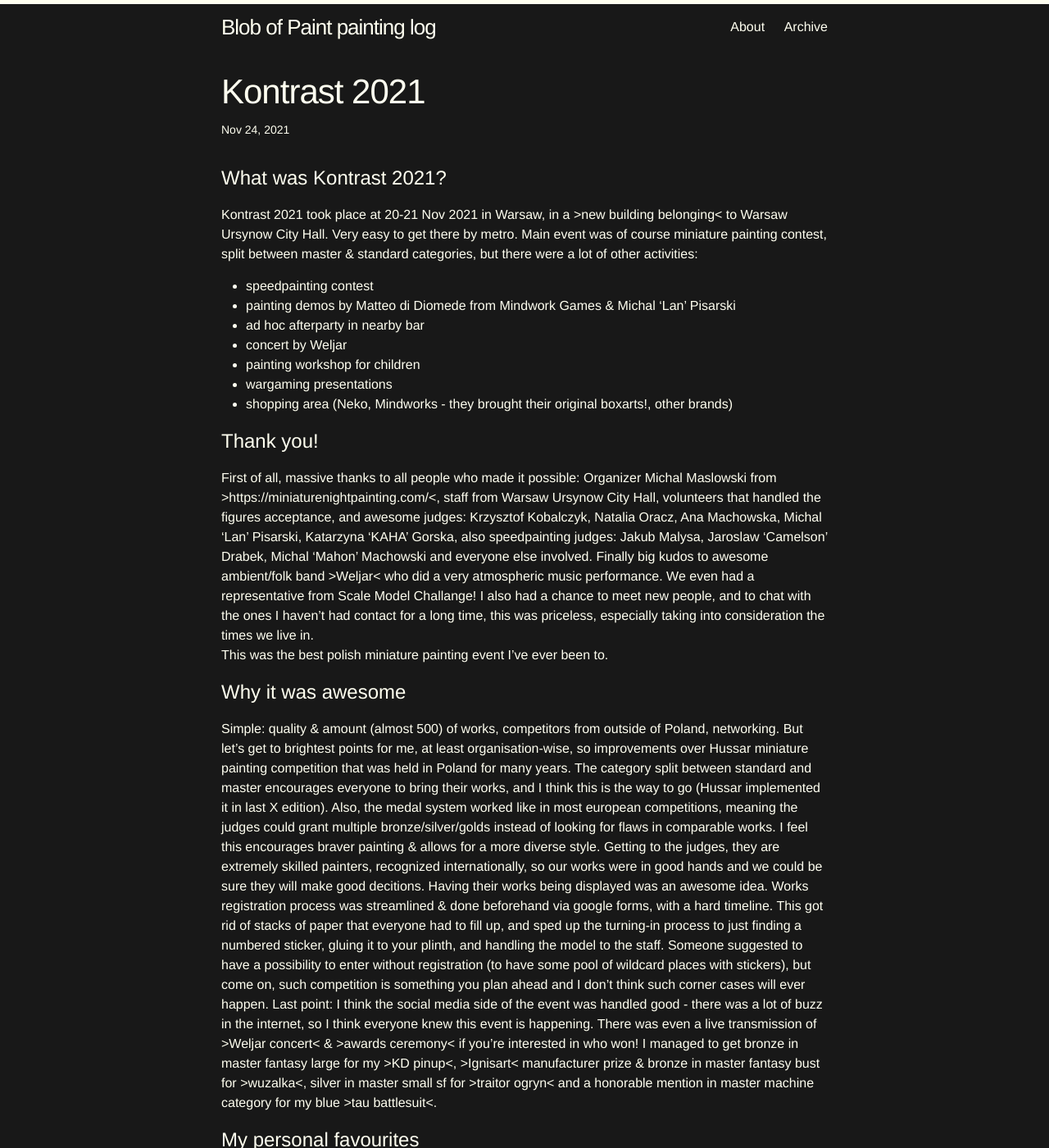
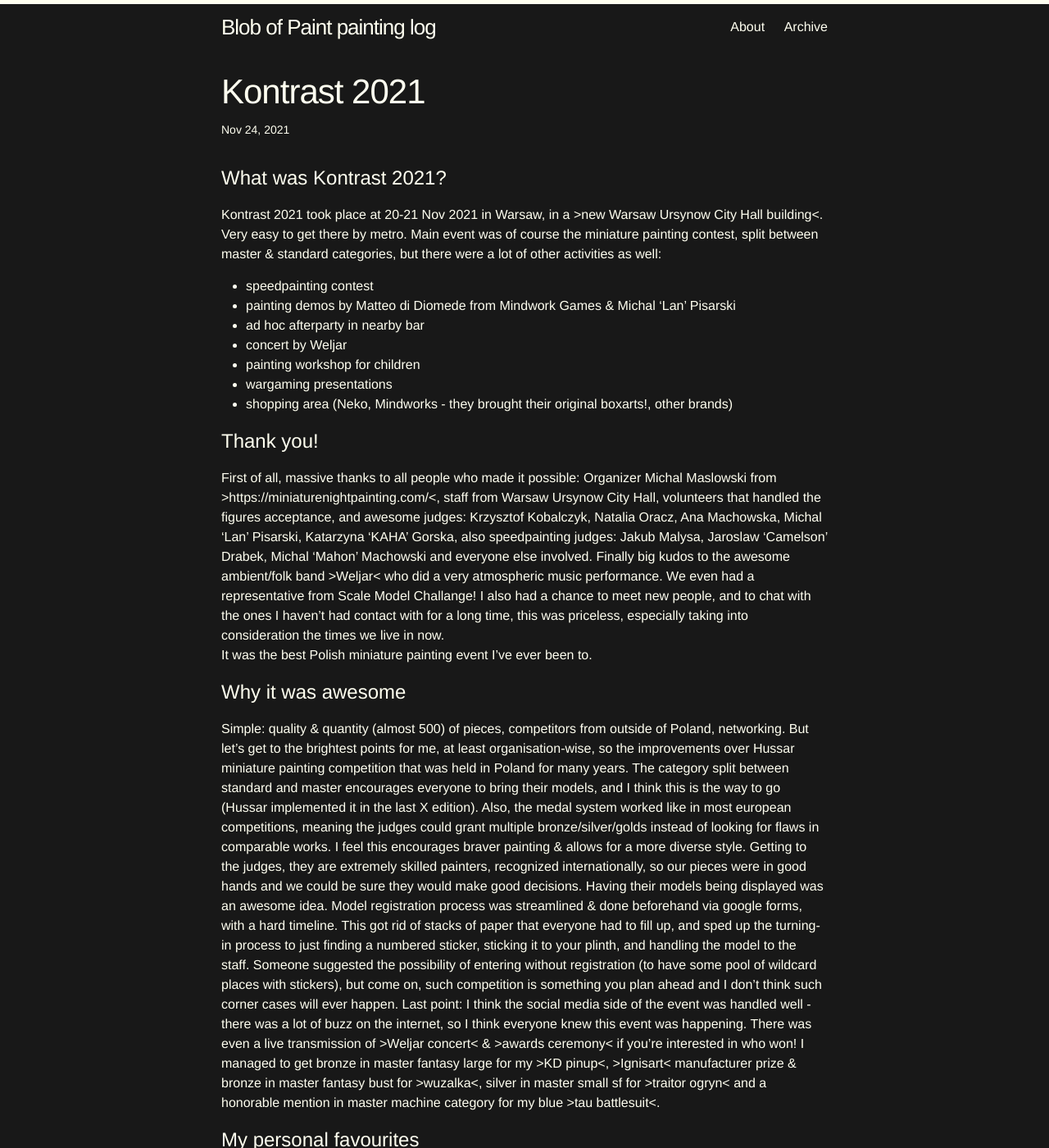
Before and after one commit to blobofpaint/blobofpaint.github.io, a Jekyll site: the page built from _posts/2021-11-24-kontrast-2021.markdown, in a window 1280 px wide and 1400 px high. Shown: the whole window at 82% size. Built offline with Jekyll 4.4.1, drawn with Linux system fonts in a browser that asks for light colours; comment, search, counter and statistics services are not loaded; some of the changed text lies outside the part shown; grey boxes are pictures that could not be loaded.

Commit message:
Update 2021-11-24-kontrast-2021.markdown

```diff
--- a/_posts/2021-11-24-kontrast-2021.markdown
+++ b/_posts/2021-11-24-kontrast-2021.markdown
@@ -8,8 +8,8 @@
 ---
 
 # What was Kontrast 2021?
-Kontrast 2021 took place at 20-21 Nov 2021 in Warsaw, in a [>new building belonging<](https://goo.gl/maps/962Y3GEmkgaqx63m8) to Warsaw Ursynow City Hall. Very easy to get there by metro.
-Main event was of course miniature painting contest, split between master & standard categories, but there were a lot of other activities:
+Kontrast 2021 took place at 20-21 Nov 2021 in Warsaw, in a [>new Warsaw Ursynow City Hall building<](https://goo.gl/maps/962Y3GEmkgaqx63m8). Very easy to get there by metro.
+Main event was of course the miniature painting contest, split between master & standard categories, but there were a lot of other activities as well:
 - speedpainting contest
 - painting demos by Matteo di Diomede from Mindwork Games & Michal 'Lan' Pisarski
 - ad hoc afterparty in nearby bar
@@ -21,15 +21,15 @@
 # Thank you!
 First of all, massive thanks to all people who made it possible:
 Organizer Michal Maslowski from [>https://miniaturenightpainting.com/<](https://miniaturenightpainting.com/), staff from Warsaw Ursynow City Hall, volunteers that handled the figures acceptance, and awesome judges:
-Krzysztof Kobalczyk, Natalia Oracz, Ana Machowska, Michal 'Lan' Pisarski, Katarzyna 'KAHA' Gorska, also speedpainting judges: Jakub Malysa, Jaroslaw 'Camelson' Drabek, Michal 'Mahon' Machowski and everyone else involved. Finally big kudos to awesome ambient/folk band [>Weljar<](https://open.spotify.com/artist/0eFOFPv49q45GhGvv6074f) who did a very atmospheric music performance. We even had a representative from Scale Model Challange! I also had a chance to meet new people, and to chat with the ones I haven't had contact for a long time, this was priceless, especially taking into consideration the times we live in.
-This was the best polish miniature painting event I've ever been to.
+Krzysztof Kobalczyk, Natalia Oracz, Ana Machowska, Michal 'Lan' Pisarski, Katarzyna 'KAHA' Gorska, also speedpainting judges: Jakub Malysa, Jaroslaw 'Camelson' Drabek, Michal 'Mahon' Machowski and everyone else involved. Finally big kudos to the awesome ambient/folk band [>Weljar<](https://open.spotify.com/artist/0eFOFPv49q45GhGvv6074f) who did a very atmospheric music performance. We even had a representative from Scale Model Challange! I also had a chance to meet new people, and to chat with the ones I haven't had contact with for a long time, this was priceless, especially taking into consideration the times we live in now.
+It was the best Polish miniature painting event I've ever been to.
 
 # Why it was awesome
-Simple: quality & amount (almost 500) of works, competitors from outside of Poland, networking.
-But let's get to brightest points for me, at least organisation-wise, so improvements over Hussar miniature painting competition that was held in Poland for many years.
-The category split between standard and master encourages everyone to bring their works, and I think this is the way to go (Hussar implemented it in last X edition). Also, the medal system worked like in most european competitions, meaning the judges could grant multiple bronze/silver/golds instead of looking for flaws in comparable works. I feel this encourages braver painting & allows for a more diverse style. Getting to the judges, they are extremely skilled painters, recognized internationally, so our works were in good hands and we could be sure they will make good decitions. Having their works being displayed was an awesome idea.
-Works registration process was streamlined & done beforehand via google forms, with a hard timeline. This got rid of stacks of paper that everyone had to fill up, and sped up the turning-in process to just finding a numbered sticker, gluing it to your plinth, and handling the model to the staff. Someone suggested to have a possibility to enter without registration (to have some pool of wildcard places with stickers), but come on, such competition is something you plan ahead and I don't think such corner cases will ever happen.
-Last point: I think the social media side of the event was handled good - there was a lot of buzz in the internet, so I think everyone knew this event is happening. There was even a live transmission of [>Weljar concert<](https://www.facebook.com/watch/live/?ref=search&v=2986924391561735) & [>awards ceremony<](https://www.facebook.com/watch/live/?ref=search&v=1235670463621480) if you're interested in who won! I managed to get bronze in master fantasy large for my [>KD pinup<](http://blobofpaint.github.io/2021/09/28/death-armor-kd-pinup.html), [>Ignisart<](https://warhog.pl/pl/c/Ignis-Art/16) manufacturer prize & bronze in master fantasy bust for [>wuzalka<](http://blobofpaint.github.io/2021/10/29/wuzalka.html), silver in master small sf for [>traitor ogryn<](http://blobofpaint.github.io/2020/08/13/traitor-ogryn.html) and a honorable mention in master machine category for my blue [>tau battlesuit<](http://blobofpaint.github.io/2021/01/27/tau-broadside.html).
+Simple: quality & quantity (almost 500) of pieces, competitors from outside of Poland, networking.
+But let's get to the brightest points for me, at least organisation-wise, so the improvements over Hussar miniature painting competition that was held in Poland for many years.
+The category split between standard and master encourages everyone to bring their models, and I think this is the way to go (Hussar implemented it in the last X edition). Also, the medal system worked like in most european competitions, meaning the judges could grant multiple bronze/silver/golds instead of looking for flaws in comparable works. I feel this encourages braver painting & allows for a more diverse style. Getting to the judges, they are extremely skilled painters, recognized internationally, so our pieces were in good hands and we could be sure they would make good decisions. Having their models being displayed was an awesome idea.
+Model registration process was streamlined & done beforehand via google forms, with a hard timeline. This got rid of stacks of paper that everyone had to fill up, and sped up the turning-in process to just finding a numbered sticker, sticking it to your plinth, and handling the model to the staff. Someone suggested the possibility of entering without registration (to have some pool of wildcard places with stickers), but come on, such competition is something you plan ahead and I don't think such corner cases will ever happen.
+Last point: I think the social media side of the event was handled well - there was a lot of buzz on the internet, so I think everyone knew this event was happening. There was even a live transmission of [>Weljar concert<](https://www.facebook.com/watch/live/?ref=search&v=2986924391561735) & [>awards ceremony<](https://www.facebook.com/watch/live/?ref=search&v=1235670463621480) if you're interested in who won! I managed to get bronze in master fantasy large for my [>KD pinup<](http://blobofpaint.github.io/2021/09/28/death-armor-kd-pinup.html), [>Ignisart<](https://warhog.pl/pl/c/Ignis-Art/16) manufacturer prize & bronze in master fantasy bust for [>wuzalka<](http://blobofpaint.github.io/2021/10/29/wuzalka.html), silver in master small sf for [>traitor ogryn<](http://blobofpaint.github.io/2020/08/13/traitor-ogryn.html) and a honorable mention in master machine category for my blue [>tau battlesuit<](http://blobofpaint.github.io/2021/01/27/tau-broadside.html).
 
 
 # My personal favourites
@@ -43,15 +43,15 @@
 ![ork](http://drive.google.com/uc?export=view&id=1yxEA12Pyfbu6fRAcQbr015MOiydNZPCl)
 
 # Now, onto random ideas & critique
-Some of it are mine, some of it I've heard from different people. Perhaps some of these ideas could help make this awesome event even better?
-- Primarchs both in small & large master sf, nurgle demon tank in master small sf. EXACTLY the same models ending up in different categories. Looking at you Creepytables Cozy... most of people in polish minipainting community know what model was painted during workshops, perhaps it's worth to know which category it should end in beforehand? General solution could be a review of contestant-provided category, done after all participants registered via internet, a couple of days before the competition, done by the judges. To facitiate this, there could be a place for pasting a link to manufacturers web store during registration. Perhaps a clear guideline for the model take-in staff, with some examples, could be enough.
-- I've heard voices that perhaps it would be good to split the categories between pairs of judges to speed-up the judging, but I'm against it. Judging almost 500 works for 9 hours in 5 people must have been pretty hardcore, but having 5 great painters doing it ensures great discussions and a balance between different painting approaches. Perhaps a better approach would be to include more judges, but split them between master & standard?
-- paiting demos were too long. 1.5h would be perfect.
-- speed painting comp lost some flair without live-commentary. It should happen on a big stage!
+Some of it is mine, some of it I've heard from different people. Perhaps some of these ideas could help make this awesome event even better?
+- Primarchs both in small & large master sf, nurgle demon tank in master small sf. EXACTLY the same models ending up in different categories. Looking at you Creepytables Cozy... most people in the polish minipainting community know what models were painted during workshops, so perhaps it's worth to know which category it should end in beforehand? A general solution could be a review of the contestant-provided category, done after all participants registered via internet, a couple of days before the competition, done by the judges. To facilitate this, there could be a place for pasting a link to manufacturers web store during registration. Perhaps a clear guideline for the model take-in staff, with some examples, could be enough.
+- I've heard voices that maybe it would be good to split the categories between pairs of judges to speed-up the judging, but I'm against it. Judging almost 500 works for 9 hours by 5 people must have been pretty hardcore, but having 5 great painters doing it ensures great discussions and a balance between different painting approaches. Perhaps a better approach would be to include more judges, but split them between master & standard?
+- The paiting demos were too long. 1.5h would be perfect.
+- speed painting comp lost some flair without any live-commentary. It should take place on a big stage!
 - davinci as a partner, their maestro brushes leaflets laying on a front desk, when you can't buy them. Actually, there were no brushes to buy available during Kontrast
-- move standard to totally separate cabinets in other space, not having them in the same cabinet but below master
-- some works did not fit the cabinets. Have contestants have an option to declare total height (in large/warmachine categories) during web registration to give organiser a chance to prepare beforehand
-- mixing standard/master categories during award ceremony. Why not do a speedpainting, junior, standard, manufacturer, master to avoid audience confusion?
+- moving the standard category to totally separate cabinets in a separate space, not having them in the same cabinet but below master category models
+- some models did not fit in the cabinets. Let contestants have an option to declare the total height (in large/warmachine categories) during web registration to give organiser a chance to prepare beforehand
+- mixing standard/master categories during the award ceremony. Why not do a speedpainting, junior, standard, manufacturer, master in order to avoid audience confusion?
 - place & time of before & afterparty, preparing a place for it beforehand - during registration contestants could optionally mark they want to take part in it. Some restaurant reservation fee collection before the contest?
 
 # Kontrast 2022
```
